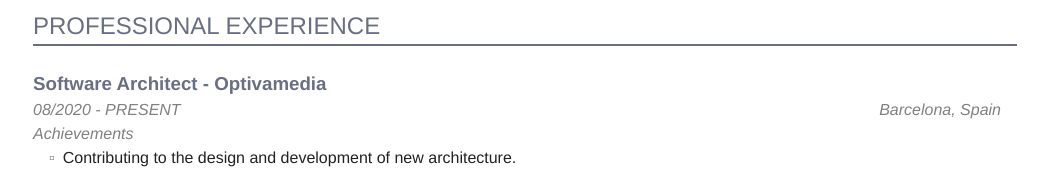
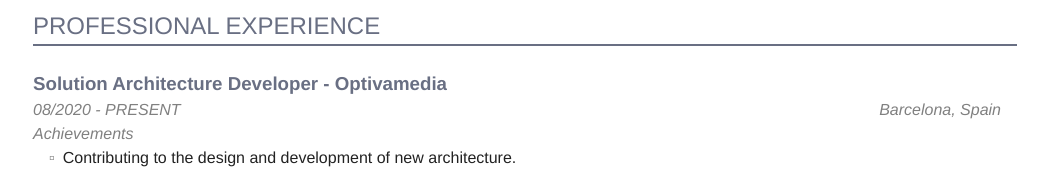
Before and after one commit to NormanPerrin/cv, a plain HTML site: page index.html in a window 1280 px wide. Shown: the part 142-311 px from the top of the page, without its empty margins (123-1171 px from the left). Drawn offline with Linux system fonts and the light colour scheme.

Commit message:
fix role name

```diff
--- a/index.html
+++ b/index.html
@@ -31,7 +31,7 @@
 	<h2>PROFESSIONAL EXPERIENCE</h2>
 
 	<section class="work">
-        <h3>Software Architect - <a href="https://www.optivamedia.com/">Optivamedia</a></h3>
+		<h3>Solution Architecture Developer - <a href="https://www.optivamedia.com/">Optivamedia</a></h3>
 		<div class="whe">
 			<p>08/2020 - PRESENT</p>
 			<p>Barcelona, Spain</p>
@@ -39,8 +39,8 @@
 		<div class="achievements">
 			<p>Achievements</p>
 			<ul>
-                <li>Contributing to the design and development of new architecture.</li>
-                <li>Helping at adopting new development processes to improve the quality of the deliverables.</li>
+				<li>Contributing to the design and development of new architecture.</li>
+				<li>Helping at adopting new development processes to improve the quality of the deliverables.</li>
 			</ul>
 		</div>
 		<p class="tech"><span>Technologies</span>:
```
